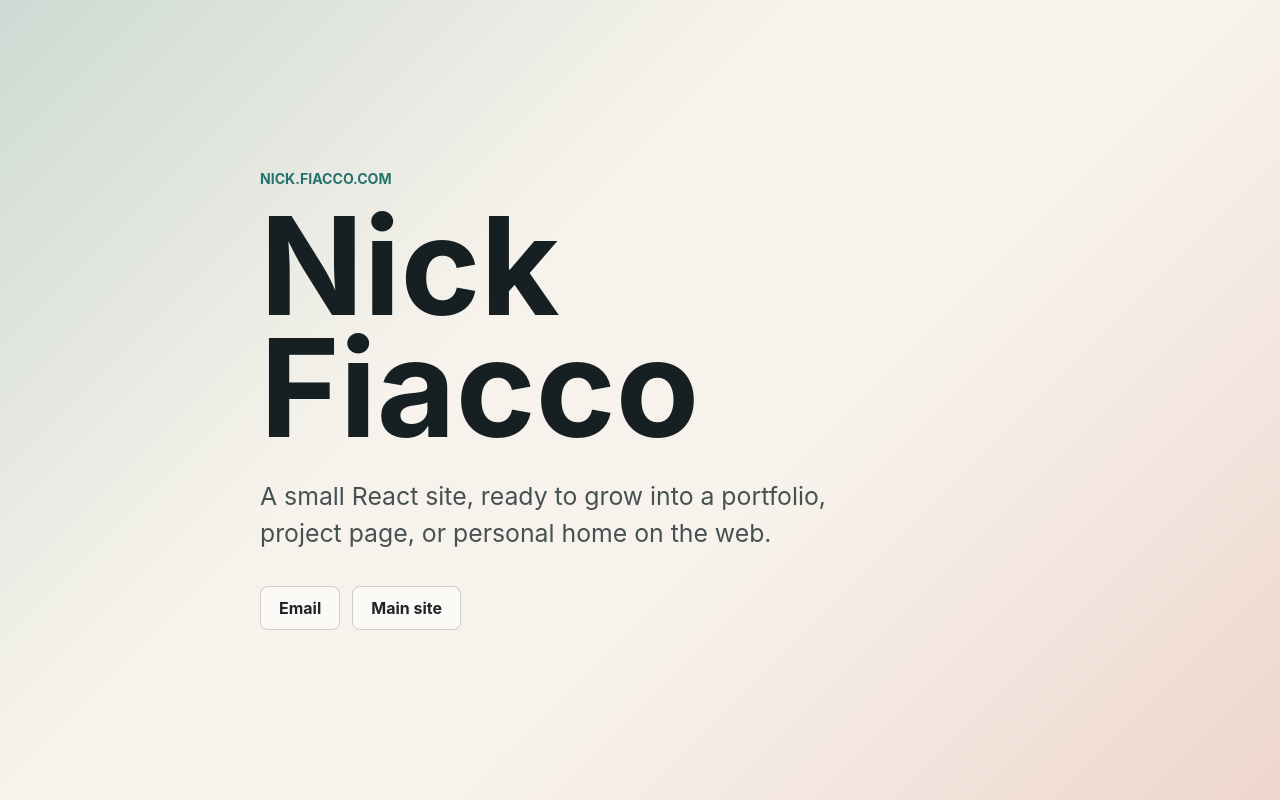
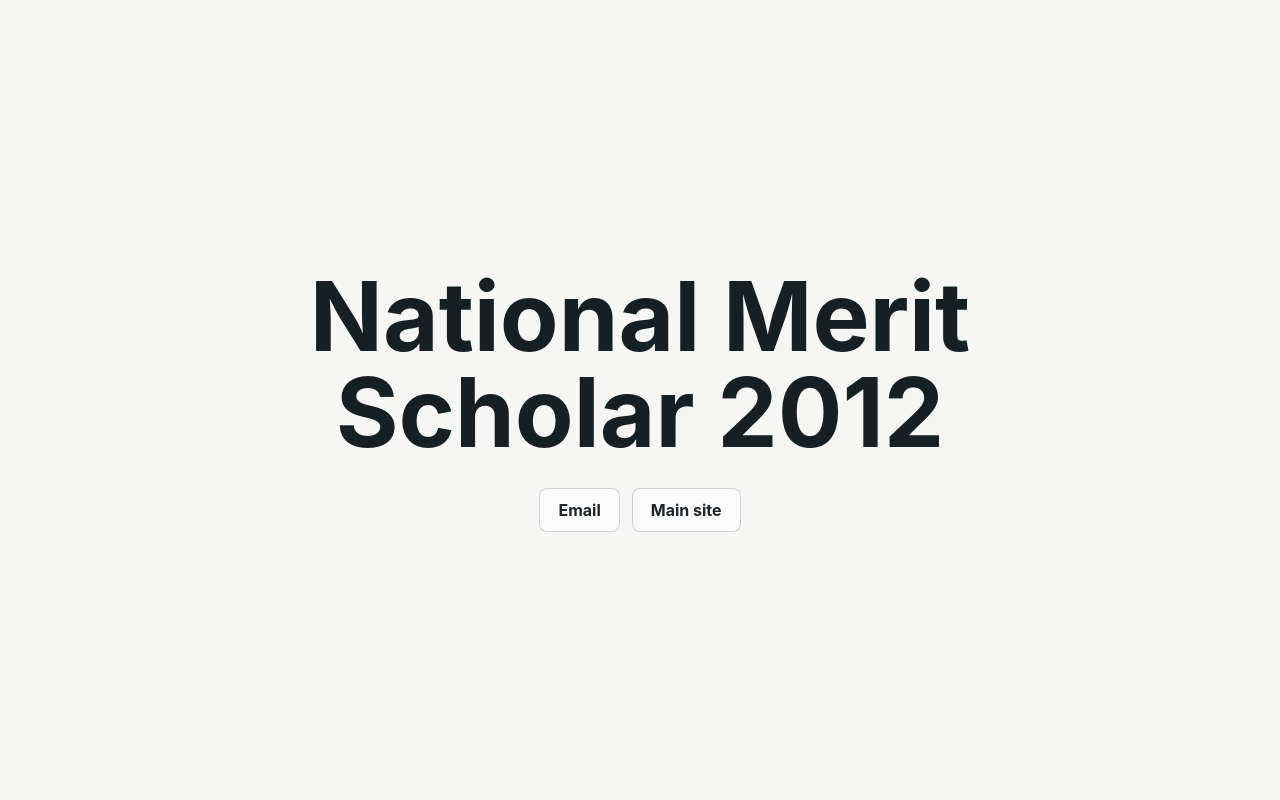
Before and after one commit to nfiacco/personal-site, a React (Vite) app: page / in a window 1280 px wide. Built offline with nearby package versions, Linux system fonts and the light colour scheme.

Commit message:
Simplify homepage content

```diff
--- a/src/main.tsx
+++ b/src/main.tsx
@@ -6,12 +6,7 @@
   return (
     <main className="page-shell">
       <section className="intro" aria-labelledby="page-title">
-        <p className="eyebrow">nick.fiacco.com</p>
-        <h1 id="page-title">Nick Fiacco</h1>
-        <p className="lede">
-          A small React site, ready to grow into a portfolio, project page, or
-          personal home on the web.
-        </p>
+        <h1 id="page-title">National Merit Scholar 2012</h1>
         <div className="actions">
           <a href="mailto:nick@fiacco.com">Email</a>
           <a href="https://fiacco.com">Main site</a>
--- a/src/styles.css
+++ b/src/styles.css
@@ -1,6 +1,6 @@
 :root {
   color: #1f2528;
-  background: #f7f3ec;
+  background: #f6f7f5;
   font-family:
     Inter, ui-sans-serif, system-ui, -apple-system, BlinkMacSystemFont, "Segoe UI",
     sans-serif;
@@ -29,46 +29,27 @@
   min-height: 100vh;
   place-items: center;
   padding: 32px;
-  background:
-    linear-gradient(135deg, rgba(36, 116, 109, 0.2), transparent 38%),
-    linear-gradient(315deg, rgba(190, 64, 51, 0.16), transparent 40%),
-    #f7f3ec;
+  background: #f6f7f5;
 }
 
 .intro {
   width: min(100%, 760px);
-}
-
-.eyebrow {
-  margin: 0 0 18px;
-  color: #24746d;
-  font-size: 0.88rem;
-  font-weight: 700;
-  letter-spacing: 0;
-  text-transform: uppercase;
+  text-align: center;
 }
 
 h1 {
-  max-width: 9ch;
   margin: 0;
   color: #162022;
-  font-size: clamp(4rem, 14vw, 8.5rem);
-  line-height: 0.9;
-}
-
-.lede {
-  max-width: 620px;
-  margin: 28px 0 0;
-  color: #465154;
-  font-size: clamp(1.15rem, 3vw, 1.55rem);
-  line-height: 1.5;
+  font-size: clamp(2.75rem, 10vw, 6rem);
+  line-height: 1;
 }
 
 .actions {
+  justify-content: center;
   display: flex;
   flex-wrap: wrap;
   gap: 12px;
-  margin-top: 34px;
+  margin-top: 28px;
 }
 
 .actions a {
@@ -96,7 +77,6 @@
 
 @media (max-width: 520px) {
   .page-shell {
-    align-items: end;
     padding: 24px;
   }
 
```
Also changed, not shown: 1 other file (tests, documents, lock files or other folders).
